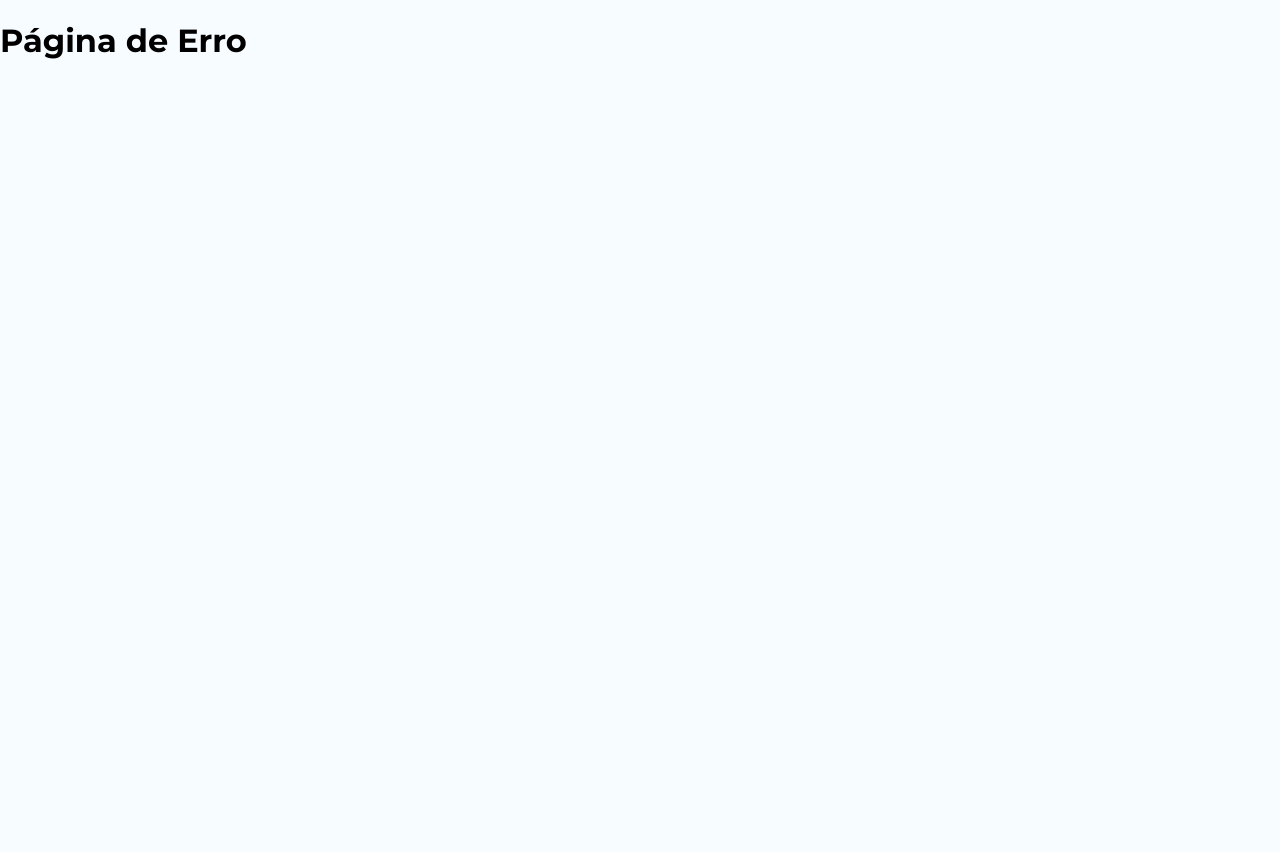
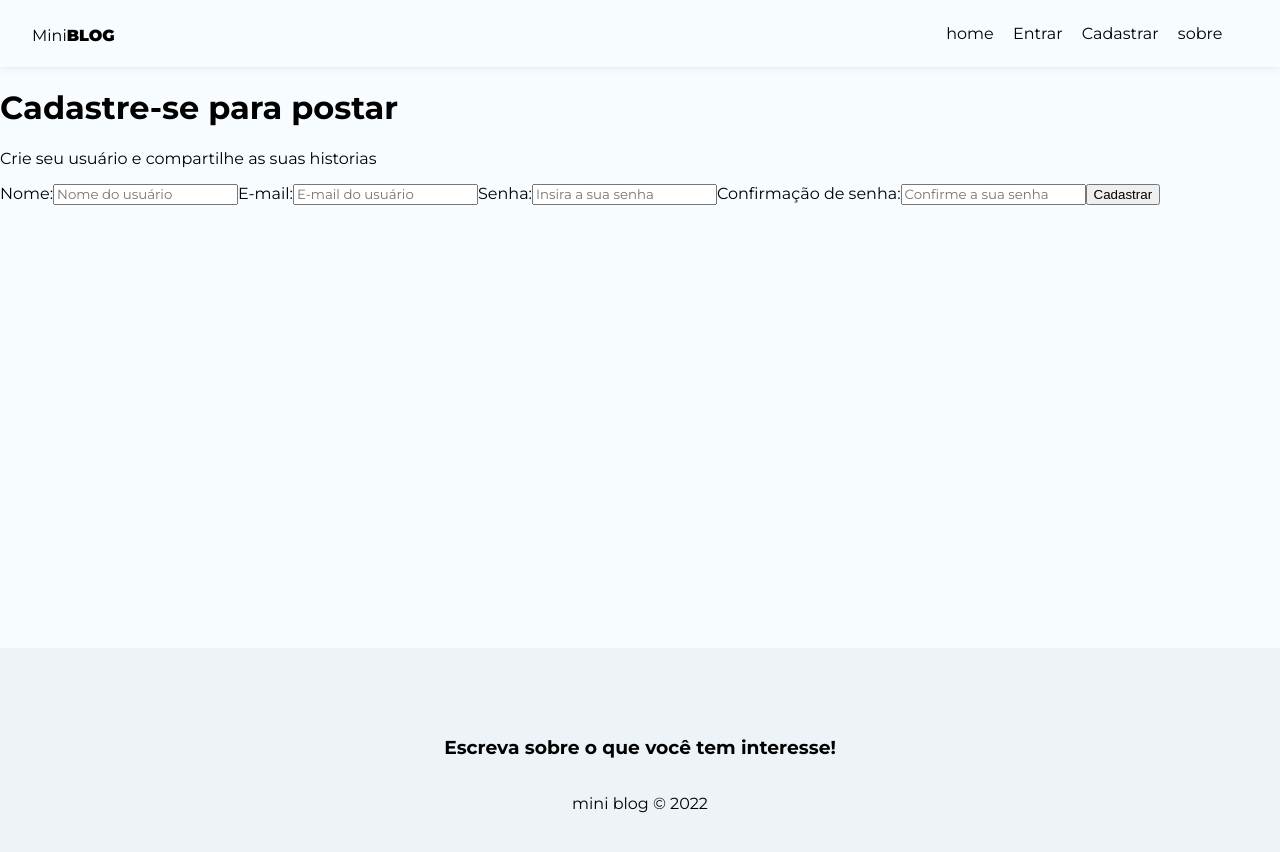
Before and after one commit to tiago-costa-s/mini_blog, a React (Vite) app: page /register in a window 1280 px wide. Before the commit this address had no page. Shown: the top 852 px of the page. Before the commit the page ends 800 px from the top, so only its background shows below. Built offline with nearby package versions, Linux system fonts and the light colour scheme.

Commit message:
Criação componentes Logi e Register

```diff
--- a/src/components/navBar/NavBar.jsx
+++ b/src/components/navBar/NavBar.jsx
@@ -21,6 +21,20 @@
                     </Link>
                 </li>
                 <li>
+                    <Link to='/login'
+                        className={({ isActive }) => (isActive ? styles.active : "")}
+                    >
+                        Entrar
+                    </Link>
+                </li>
+                <li>
+                    <Link to='/register'
+                        className={({ isActive }) => (isActive ? styles.active : "")}
+                    >
+                        Cadastrar
+                    </Link>
+                </li>
+                <li>
                     <Link to='/about'
                         className={({ isActive }) => (isActive ? styles.active : "")}
                     >
--- /dev/null
+++ b/src/routes/login/Login.jsx
@@ -0,0 +1,11 @@
+import styles from './Login.module.css';
+
+const Login = () => {
+
+    return (
+        <div>Login</div>
+    );
+
+};
+
+export default Login;
--- /dev/null
+++ b/src/routes/register/Register.jsx
@@ -0,0 +1,55 @@
+import styles from './Register.module.css';
+
+import { useState, useEffect } from 'react';
+
+const Register = () => {
+
+    return (
+        <div>
+            <h1>Cadastre-se para postar</h1>
+            <p>Crie seu usuário e compartilhe as suas historias</p>
+            <form>
+                <label>
+                    <span>Nome:</span>
+                    <input
+                        type="text"
+                        name='displayName'
+                        placeholder='Nome do usuário'
+                        required
+                    />
+                </label>
+                <label>
+                    <span>E-mail:</span>
+                    <input
+                        type="email"
+                        name='email'
+                        placeholder='E-mail do usuário'
+                        required
+                    />
+                </label>
+                <label>
+                    <span>Senha:</span>
+                    <input
+                        type="password"
+                        name='password'
+                        placeholder='Insira a sua senha'
+                        required
+                    />
+                </label>
+                <label>
+                    <span>Confirmação de senha:</span>
+                    <input
+                        type="password"
+                        name='confirmPassword'
+                        placeholder='Confirme a sua senha'
+                        required
+                    />
+                </label>
+                <button className='btn'>Cadastrar</button>
+            </form>
+        </div>
+    );
+
+};
+
+export default Register;
--- /dev/null
+++ b/src/routes/register/Register.module.css
@@ -0,0 +1,7 @@
+.register {
+    text-align: center;
+}
+
+.register p {
+    color: #aaa;
+}
```
Also changed, not shown: src/main.jsx (+13 -0 lines), src/routes/login/Login.module.css (added).
